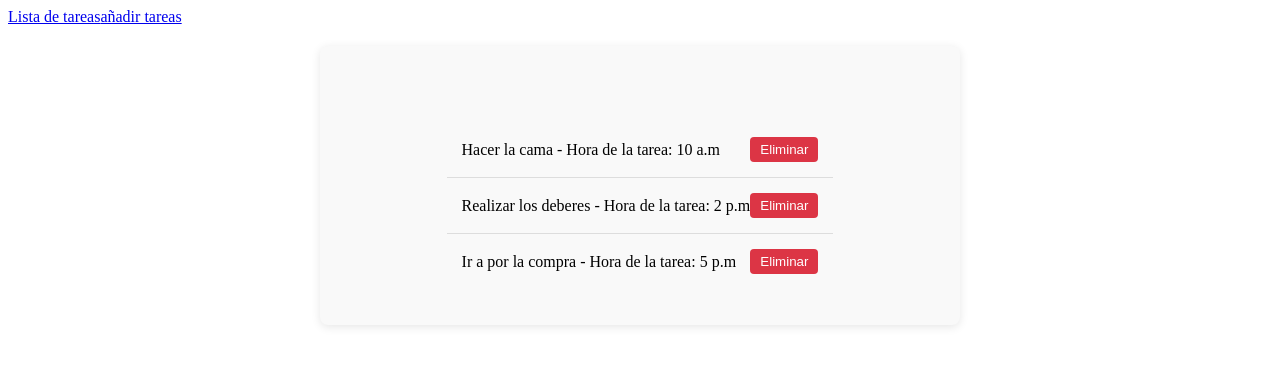
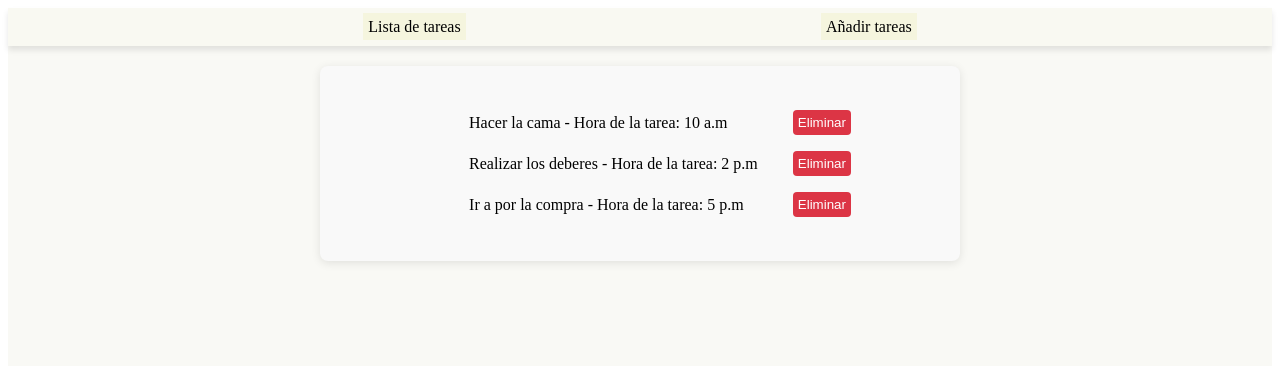
Before and after one commit to Gabiirz/ProyectoLista, an Angular app: page /list in a window 1280 px wide. Shown: the top 366 px of the page. Built offline with nearby package versions, Linux system fonts and the light colour scheme.

Commit message:
acabando lista

```diff
--- a/src/app/add/add.component.css
+++ b/src/app/add/add.component.css
@@ -1,21 +1,35 @@
-/* Styles for the add task component */
-.add-task {
-    width: 100%; /* Full width for the component */
-    margin-bottom: 20px; /* Space between components */
-}
-
-.titulo {
-    text-align: center; /* Center title */
+.titulo{
+    text-align: center;
     margin-bottom: 15px;
 }
-
 .box-nombre,
 .selecioHorario,
 .descripcionTarea {
     margin-bottom: 15px;
-
 }
 
 .btnadd {
     text-align: center;
+    margin-bottom: 10px;
 }
+
+.btn {
+    cursor: pointer;
+    background-color: #007bff;
+    color: white;
+    border: none;
+    padding: 12px 20px;
+    border-radius: 4px;
+    font-size: 1em;
+    transition: background 0.3s;
+}
+
+.btn:hover {
+    background-color: #0056b3;
+    transform: translateY(-2px);
+}
+
+#descripcion{
+    width: 270px;
+    height: 16.5px;
+}
--- a/src/app/add/add.component.html
+++ b/src/app/add/add.component.html
@@ -27,7 +27,7 @@
     </div>
 
     <div class="descripcionTarea">
-        <label for="descripcion">Descripción de la tarea:</label>
+        <label for="descripcion">Descripción de la tarea </label>
         <textarea id="descripcion"></textarea>
     </div>
 </div>
--- a/src/app/app.component.html
+++ b/src/app/app.component.html
@@ -1,8 +1,25 @@
 
 
-<main class="main">
-  <a routerLink="/list">Lista de tareas</a>
 
-  <a routerLink="/add">añadir tareas</a>
-  <router-outlet></router-outlet>
-</main>
+
+
+  <main class="main">
+
+    <div class="general">
+
+      <div class="navegador">
+
+        <div class="list">
+         <a routerLink="/list">Lista de tareas</a>
+        </div>
+
+        <div class="add">
+          <a routerLink="/add">Añadir tareas</a>
+        </div>
+
+      </div>
+
+      <router-outlet></router-outlet>
+
+    </div>
+  </main>
--- a/src/app/list/list.component.css
+++ b/src/app/list/list.component.css
@@ -1,51 +1,34 @@
-/* Styles for the task list */
-.task-list {
-    width: 100%; /* Full width for the list */
-}
+
 
 .vacio {
-    margin-top: 20px;
     text-align: center;
     color: #666;
-    font-size: 1.2em;
     font-style: italic;
 }
 
 .listado {
-    margin-top: 20px;
-}
-
-.listado ul {
     list-style: none;
-    padding: 0;
 }
 
 .listado li {
-    padding: 15px;
-    border-bottom: 1px solid #ddd;
+    padding: 8px;
     display: flex;
     justify-content: space-between;
     align-items: center;
-    transition: background 0.3s;
-}
-
-.listado li:last-child {
-    border-bottom: none;
 }
 
 .listado li:hover {
     background-color: rgba(0, 123, 255, 0.1);
 }
 
-/* Styles for the delete button */
 .btnEliminar {
-    padding: 5px 10px;
+    padding: 5px;
     background: rgb(220, 53, 69);
     color: white;
     border: none;
     border-radius: 4px;
     cursor: pointer;
-    transition: background 0.3s, transform 0.2s;
+    margin-left: 35px;
 }
 
 .btnEliminar:hover {
--- a/src/styles.css
+++ b/src/styles.css
@@ -8,44 +8,33 @@
     padding: 20px;
     background-color: #f9f9f9;
     border-radius: 8px;
-    box-shadow: 0 2px 10px rgba(0, 0, 0, 0.1);
+    box-shadow: 0 2px 10px 0px rgba(0, 0, 0, 0.1);
 }
 
-input,
-select,
-textarea {
-    width: 100%;
-    padding: 12px;
-    border: 1px solid #ccc;
-    border-radius: 4px;
-    transition: border-color 0.3s, box-shadow 0.3s;
+.navegador{
+    display: flex;
+    justify-content: space-evenly;
+    background: #f9f9f2;
+    padding: 10px 0;
+    box-shadow: 0px 4px 6px 0px rgba(0, 0, 0, 0.1);
+
 }
 
-input:hover,
-select:hover,
-textarea:focus {
-    border-color: #007bff;
-    box-shadow: 0 0 5px rgba(0, 123, 255, 0.5);
-    outline: none;
+.navegador a{
+    text-decoration: none;
+    color: black;
+    background: #f5f5de;
+    padding: 5px;
+}
+
+.navegador a:hover {
+    background-color: #ebebd3;
+    border-radius: 1.6px;
 }
 
 
-.btn {
-    cursor: pointer;
-    background-color: #007bff;
-    color: white;
-    border: none;
-    padding: 12px 20px;
-    border-radius: 4px;
-    font-size: 1em;
-    transition: background 0.3s, transform 0.2s;
+.general{
+    background: #f9f9f5;
+    width: 100%;
+    height: 100vh;
 }
-
-.btn:hover {
-    background-color: #0056b3;
-    transform: translateY(-2px);
-}
-
-textarea {
-    max-width: 400PX;
-}
```
